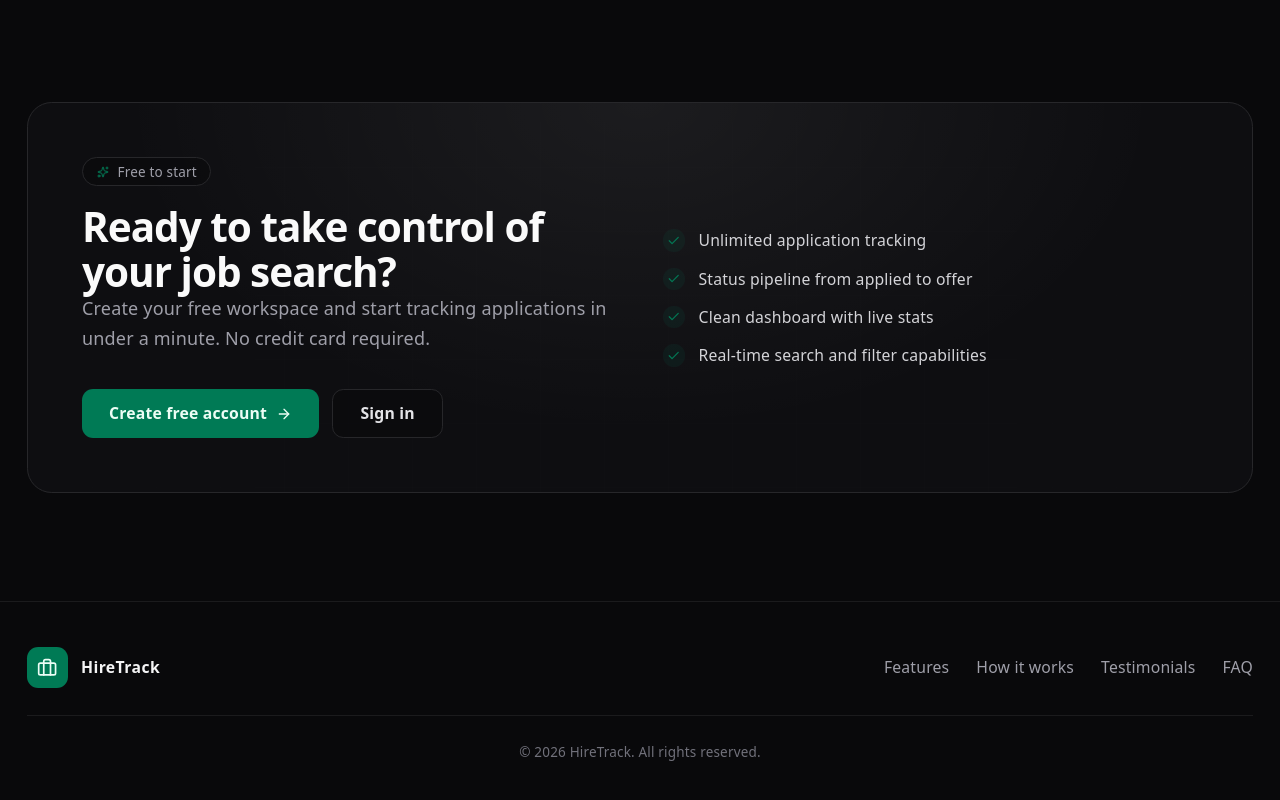
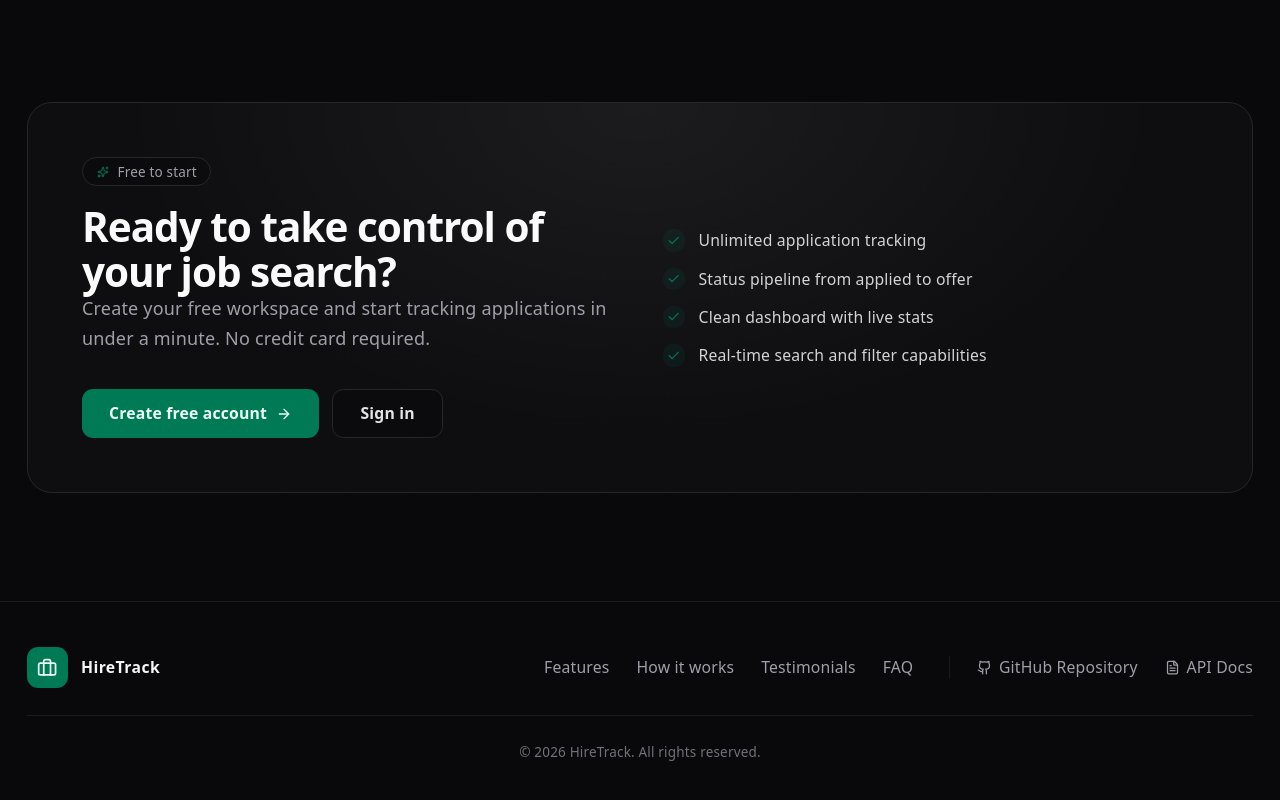
Before and after one commit to shouqatazeez/hiretrack, a React (Vite) app in the folder frontend/: page / in a window 1280 px wide. Shown: the part 4705-5505 px from the top of the page. Built offline with nearby package versions, Linux system fonts and the light colour scheme; no server answers.

Commit message:
added github repo and API docs in footer

```diff
--- a/frontend/src/pages/landing/LandingPage.jsx
+++ b/frontend/src/pages/landing/LandingPage.jsx
@@ -19,7 +19,29 @@ import {
   Search,
   Trophy,
   XCircle,
+  FileText,
 } from 'lucide-react'
+
+function Github({ size = 24, className, ...props }) {
+  return (
+    <svg
+      xmlns="http://www.w3.org/2000/svg"
+      width={size}
+      height={size}
+      viewBox="0 0 24 24"
+      fill="none"
+      stroke="currentColor"
+      strokeWidth="2"
+      strokeLinecap="round"
+      strokeLinejoin="round"
+      className={className}
+      {...props}
+    >
+      <path d="M15 22v-4a4.8 4.8 0 0 0-1-3.5c3 0 6-2 6-5.5.08-1.25-.27-2.48-1-3.5.28-1.15.28-2.35 0-3.5 0 0-1 0-3 1.5-2.64-.5-5.36-.5-8 0C6 2 5 2 5 2c-.3 1.15-.3 2.35 0 3.5A5.403 5.403 0 0 0 4 9c0 3.5 3 5.5 6 5.5-.39.49-.68 1.05-.85 1.65-.17.6-.22 1.23-.15 1.85v4" />
+      <path d="M9 18c-4.51 2-5-2-7-2" />
+    </svg>
+  )
+}
 
 const valueProps = [
   {
@@ -593,8 +615,9 @@ export default function LandingPage() {
 
       <footer className="border-t border-zinc-800/60 py-10">
         <Container>
-          <div className="flex flex-col items-center justify-between gap-6 sm:flex-row">
+          <div className="flex flex-col items-center justify-between gap-6 md:flex-row">
             <Logo />
+            <div className="flex flex-wrap items-center justify-center gap-x-8 gap-y-4">
               <nav className="flex flex-wrap items-center justify-center gap-x-6 gap-y-2">
                 {navLinks.map((link) => (
                   <a
@@ -606,6 +629,27 @@ export default function LandingPage() {
                   </a>
                 ))}
               </nav>
+              <div className="flex flex-wrap items-center justify-center gap-x-6 gap-y-2 border-t border-zinc-800/60 pt-4 md:border-t-0 md:border-l md:border-zinc-800/60 md:pt-0 md:pl-6">
+                <a
+                  href="https://github.com/shouqatazeez/hiretrack.git"
+                  target="_blank"
+                  rel="noopener noreferrer"
+                  className="flex items-center gap-1.5 text-sm text-zinc-400 transition-colors hover:text-zinc-100"
+                >
+                  <Github size={15} />
+                  GitHub Repository
+                </a>
+                <a
+                  href="https://hiretrack-api.vercel.app/docs"
+                  target="_blank"
+                  rel="noopener noreferrer"
+                  className="flex items-center gap-1.5 text-sm text-zinc-400 transition-colors hover:text-zinc-100"
+                >
+                  <FileText size={15} />
+                  API Docs
+                </a>
+              </div>
+            </div>
           </div>
           <div className="mt-6 border-t border-zinc-800/60 pt-6 text-center">
             <p className="text-xs text-zinc-500">
```
Lines whose indentation alone changed are shown as unchanged.
